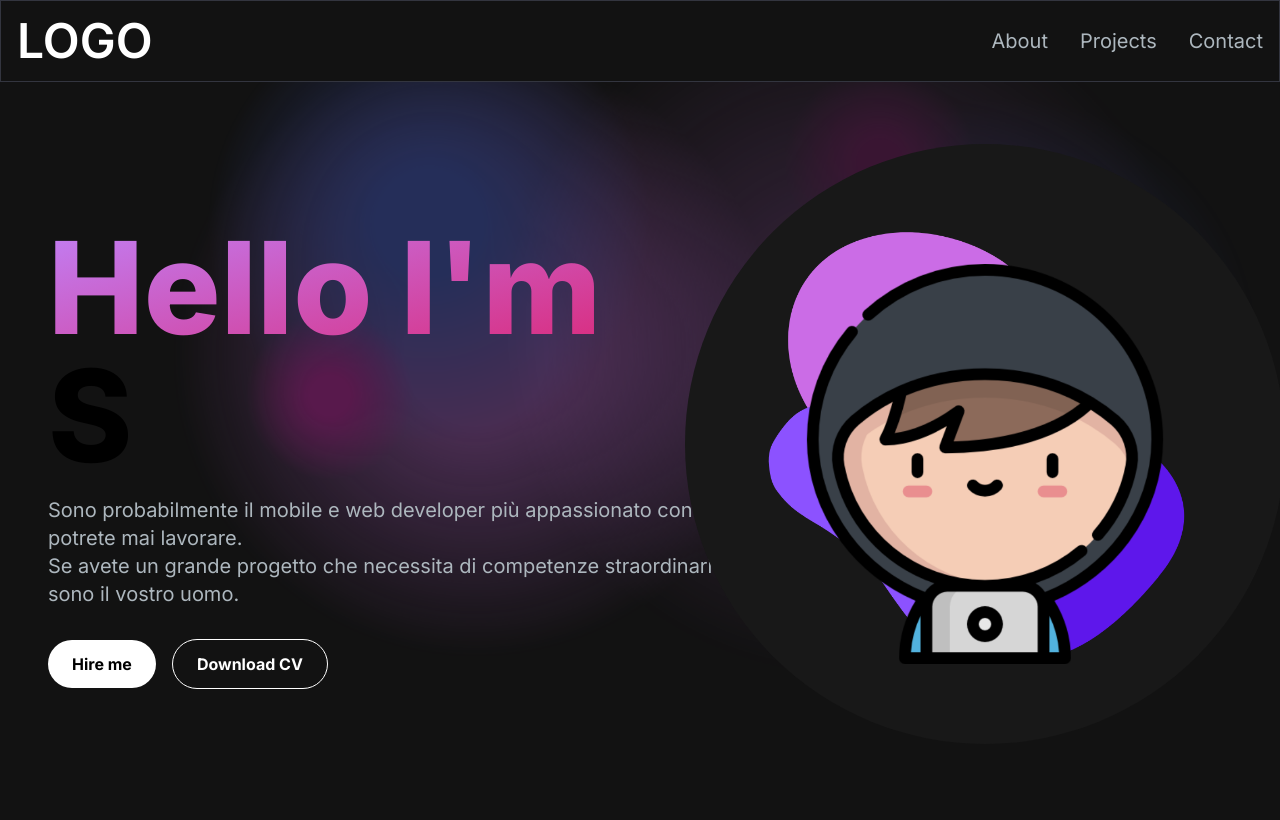
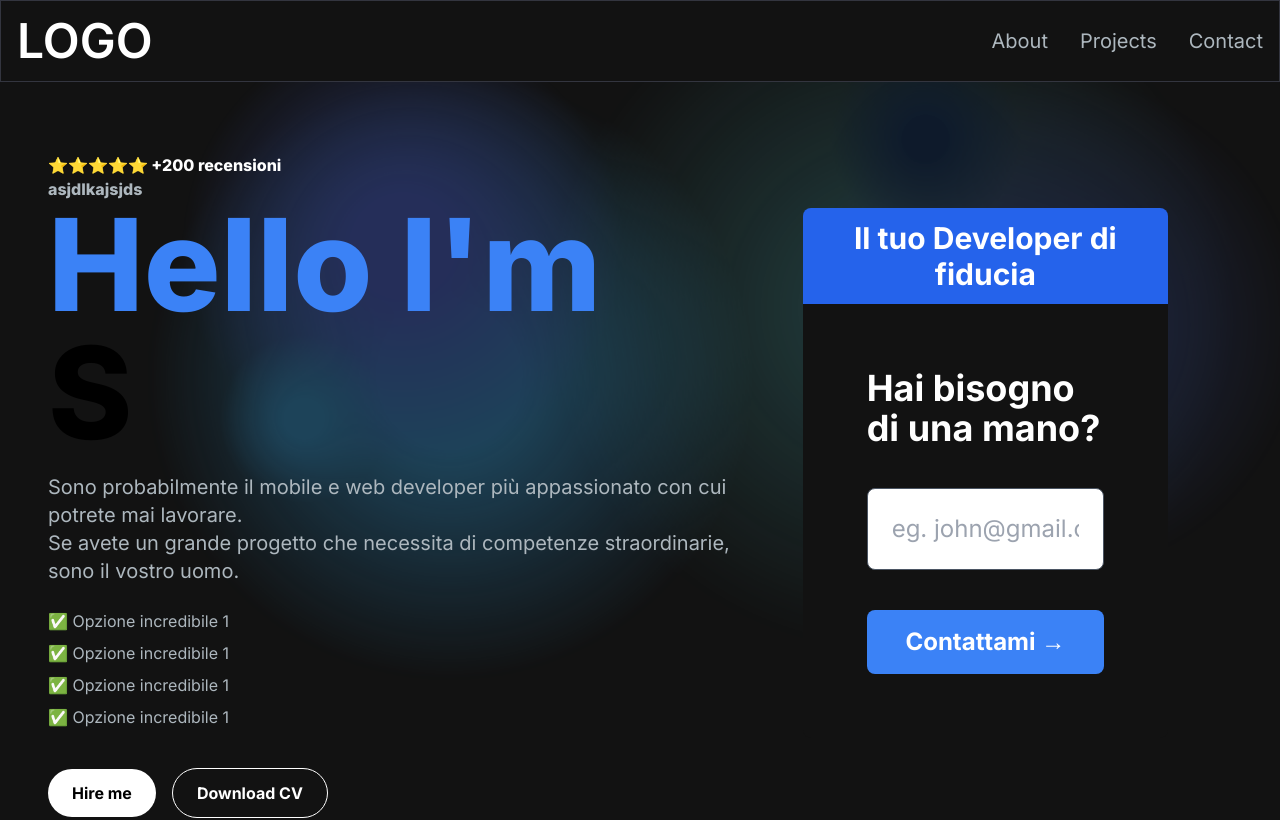
Before and after one commit to stebaia/portfolio-next, a Next.js app: page / in a window 1280 px wide. Shown: the top 820 px of the page. Built offline with nearby package versions, Linux system fonts and the light colour scheme.

Commit message:
change hero section

```diff
--- a/src/app/components/HeroSection.tsx
+++ b/src/app/components/HeroSection.tsx
@@ -2,6 +2,7 @@
 import React from "react";
 import Image from "next/image";
 import { TypeAnimation } from "react-type-animation";
+import JoinForm from "./JoinForm";
 
 const HeroSection = () => {
     return (
@@ -13,9 +14,16 @@ const HeroSection = () => {
             }}
         >
             <div className="grid grid-cols-1 lg:grid-cols-12 mt-24  mx-auto px-12 py-12 relative">
+
                 <div className="col-span-7 place-self-center text-center sm:text-left">
                     <h1 className="mb-4 text-6xl lg:text-9xl font-extrabold">
-                        <span className="text-transparent bg-clip-text bg-gradient-to-br from-purple-400 to-pink-600 hover:bg-slate-200">
+                    <p className="text-white text-base ">
+                    ⭐⭐⭐⭐⭐ +200 recensioni
+                    </p>
+                    <p className="text-[#ADB7BE] text-base ">
+                    asjdlkajsjds
+                    </p>
+                        <span className="text-transparent bg-clip-text bg-blue-500 hover:bg-slate-200">
                             Hello I'm{" "}
                         </span>
                         <br />
@@ -37,9 +45,14 @@ const HeroSection = () => {
                     <p className="text-[#ADB7BE] text-base sm:text-lg lg:text-xl">
                     Sono probabilmente il mobile e web developer più appassionato con cui potrete mai lavorare.
                     </p>
-                    <p className="text-[#ADB7BE] text-base sm:text-lg lg:text-xl">
+                    <p className="text-[#ADB7BE] text-base sm:text-lg lg:text-xl pb-6">
                     Se avete un grande progetto che necessita di competenze straordinarie, sono il vostro uomo.
                     </p>
+                    <p className="pb-2 text-[#ADB7BE] ">	&#x2705; Opzione incredibile 1</p>
+                    <p className="pb-2 text-[#ADB7BE] ">	&#x2705; Opzione incredibile 1</p>
+                    <p className="pb-2 text-[#ADB7BE] ">	&#x2705; Opzione incredibile 1</p>
+                    <p className="pb-2 text-[#ADB7BE] ">	&#x2705; Opzione incredibile 1</p>
+
                     <div>
                         <button className="px-6 py-3 w-full sm:w-fit rounded-full mr-4 bg-white text-black mt-8 font-bold">
                             Hire me
@@ -54,15 +67,7 @@ const HeroSection = () => {
 
                 <div className="col-span-5 place-self-center mt-8 lg:mt-0 mb-6 ">
 
-                    <div className="rounded-full bg-[#181818] w-[250px] h-[250px] lg:w-[600px] lg:h-[600px] relative ">
-                        <Image
-                            src="/images/logo.png"
-                            alt="hero image"
-                            className="absolute transform -translate-x-1/2 -translate-y-1/2 top-1/2 left-1/2 mt-5"
-                            width={500}
-                            height={500}
-                        />
-                    </div>
+                <JoinForm/>
                 </div>
             </div>
         </section>
--- /dev/null
+++ b/src/app/components/JoinForm.tsx
@@ -0,0 +1,31 @@
+import React from 'react';
+
+const JoinForm = () => {
+  return (
+    <div className="flex flex-col items-center justify-center lg:p-16 max-w-md lg:max-w-2xl mx-auto">
+      <div className="bg-blue-600 text-white  font-bold py-3 px-6 rounded-t-lg text-center w-full text-xl lg:text-3xl">
+        Il tuo Developer di fiducia
+      </div>
+      <div className="p-8 bg-[#121212]  lg:p-16 rounded-b-lg text-white w-full">
+        <h2 className="text-2xl lg:text-4xl font-bold mb-6 lg:mb-10">Hai bisogno di una mano?</h2>
+        <form>
+          <div className="mb-6 lg:mb-10">
+            <input
+              type="email"
+              placeholder="eg. john@gmail.com"
+              className="w-full p-4 lg:p-6 border border-gray-600 rounded-lg text-black text-lg lg:text-2xl"
+            />
+          </div>
+          <button
+            type="submit"
+            className="bg-blue-500 text-white font-bold py-3 px-4 lg:py-4 lg:px-6 rounded-lg w-full text-lg lg:text-2xl hover:bg-yellow-500 transition duration-300"
+          >
+            Contattami →
+          </button>
+        </form>
+      </div>
+    </div>
+  );
+};
+
+export default JoinForm;
--- a/src/app/components/PricingSection.tsx
+++ b/src/app/components/PricingSection.tsx
@@ -17,7 +17,7 @@ const CheckboxIcon = ({ className }: { className?: string }) => (
     const baseStyles = "rounded-md transition-colors duration-200 ease-in-out";
     const fullWidthStyles = fullWidth ? "w-full" : "";
     const sizeStyles = size === "large" ? "px-6 py-3 text-lg" : "px-4 py-2 text-md";
-    const bgStyles = "bg-purple-600 text-white hover:bg-purple-500";
+    const bgStyles = "bg-blue-600 text-white hover:bg-blue-500";
 
     return (
       <button className={`${baseStyles} ${fullWidthStyles} ${sizeStyles} ${bgStyles}`}>
--- a/src/app/components/ServiceSection.tsx
+++ b/src/app/components/ServiceSection.tsx
@@ -75,9 +75,12 @@ const Services = () => {
 
       {/* Centering the button */}
       <div className="flex justify-center mt-8">
-        <button className="px-6 py-3 rounded-full bg-white text-black font-bold">
-          Contattami!
-        </button>
+      <button
+            type="submit"
+            className="bg-blue-500 text-white font-bold py-3 px-4 lg:py-4 lg:px-6 rounded-lg  text-lg lg:text-2xl hover:bg-yellow-500 transition duration-300"
+          >
+            Contattami →
+          </button>
       </div>
     </section>
   );
```
Also changed, not shown: public/images/bg.png.
